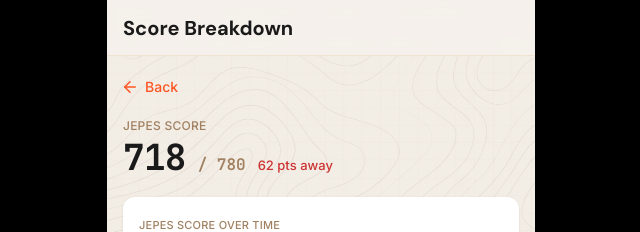
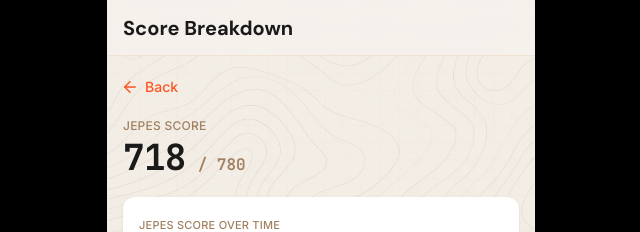
Before and after one commit to gundy27/waypoints-prototype-v2, a React (Vite) app: page / in a window 1280 px wide. Both pictures are taken after a click on the button 640 px from the left and 409 px from the top of the page. Shown: the top 232 px of the page, without its empty margins (319-959 px from the left). Built offline with nearby package versions, Linux system fonts and the light colour scheme.

Commit message:
Updated ScoreDetailOverlay.tsx

```diff
--- a/src/components/ScoreDetailOverlay.tsx
+++ b/src/components/ScoreDetailOverlay.tsx
@@ -165,8 +165,6 @@ function BreakdownSection({ breakdown }: { breakdown: ScoreBreakdown[] }) {
 }
 
 export default function ScoreDetailOverlay({ profile, breakdown, compositeHistory, cutScoreProjection, onClose, activeTab, onTabChange }: ScoreDetailOverlayProps) {
-  const gap = profile.cuttingScore - profile.compositeScore
-
   function handleTabChange(tab: TabId) {
     onClose()
     onTabChange(tab)
@@ -215,11 +213,6 @@ export default function ScoreDetailOverlay({ profile, breakdown, compositeHistor
             <span className="font-mono font-semibold text-wp-tan-dark" style={{ fontSize: 16 }}>
               / {profile.cuttingScore}
             </span>
-            {gap > 0 && (
-              <span className="font-body text-wp-danger" style={{ fontSize: 13, fontWeight: 500 }}>
-                {gap} pts away
-              </span>
-            )}
           </div>
 
           <CompositeChart history={compositeHistory} cuttingScore={profile.cuttingScore} projection={cutScoreProjection} />
```
